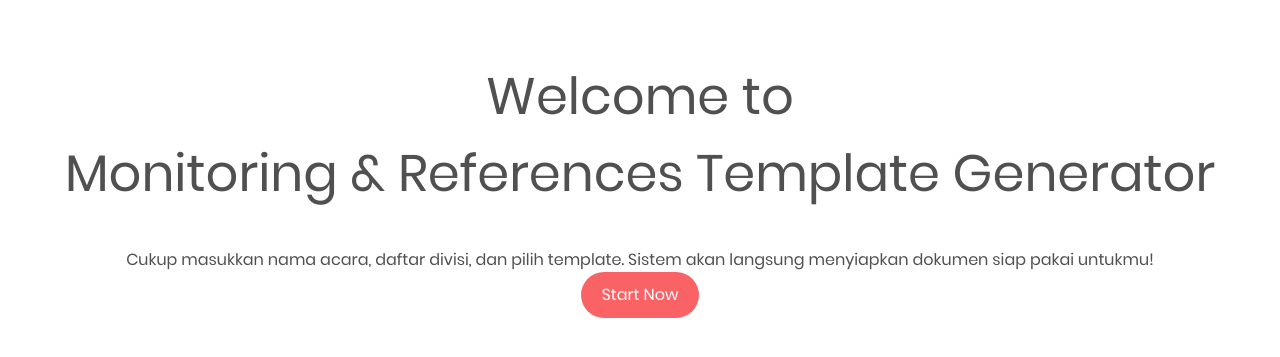
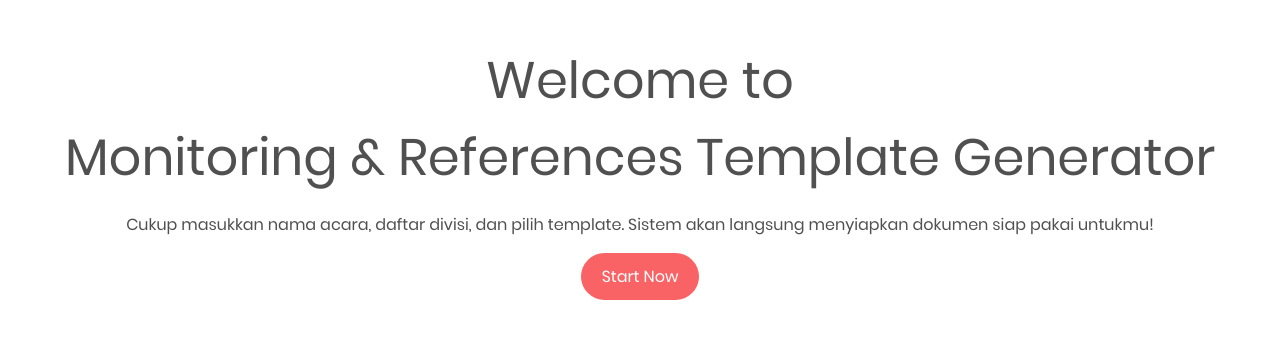
Before and after one commit to stefani-gifta/Sheet-Generator, a React (Vite) app in the folder client/: page / in a window 1280 px wide. Shown: the part 229-586 px from the top of the page. Built offline with nearby package versions, Linux system fonts and the light colour scheme.

Commit message:
Add run dev

```diff
--- a/client/src/App.css
+++ b/client/src/App.css
@@ -126,6 +126,7 @@ body {
 
 h1 {
   font-size: 3.2em;
+  margin: 0;
 }
 
 button {
--- a/client/src/App.jsx
+++ b/client/src/App.jsx
@@ -5,7 +5,7 @@ function App() {
   return (
     <>
       <h1>Welcome to<br/>Monitoring & References Template Generator</h1>
-      <div>Cukup masukkan nama acara, daftar divisi, dan pilih template. Sistem akan langsung menyiapkan dokumen siap pakai untukmu!</div>
+      <p>Cukup masukkan nama acara, daftar divisi, dan pilih template. Sistem akan langsung menyiapkan dokumen siap pakai untukmu!</p>
       <button>Start Now</button>
     </>
   );
```
Also changed, not shown: package.json (added, +26 -0 lines), 1 other file (tests, documents, lock files or other folders).
